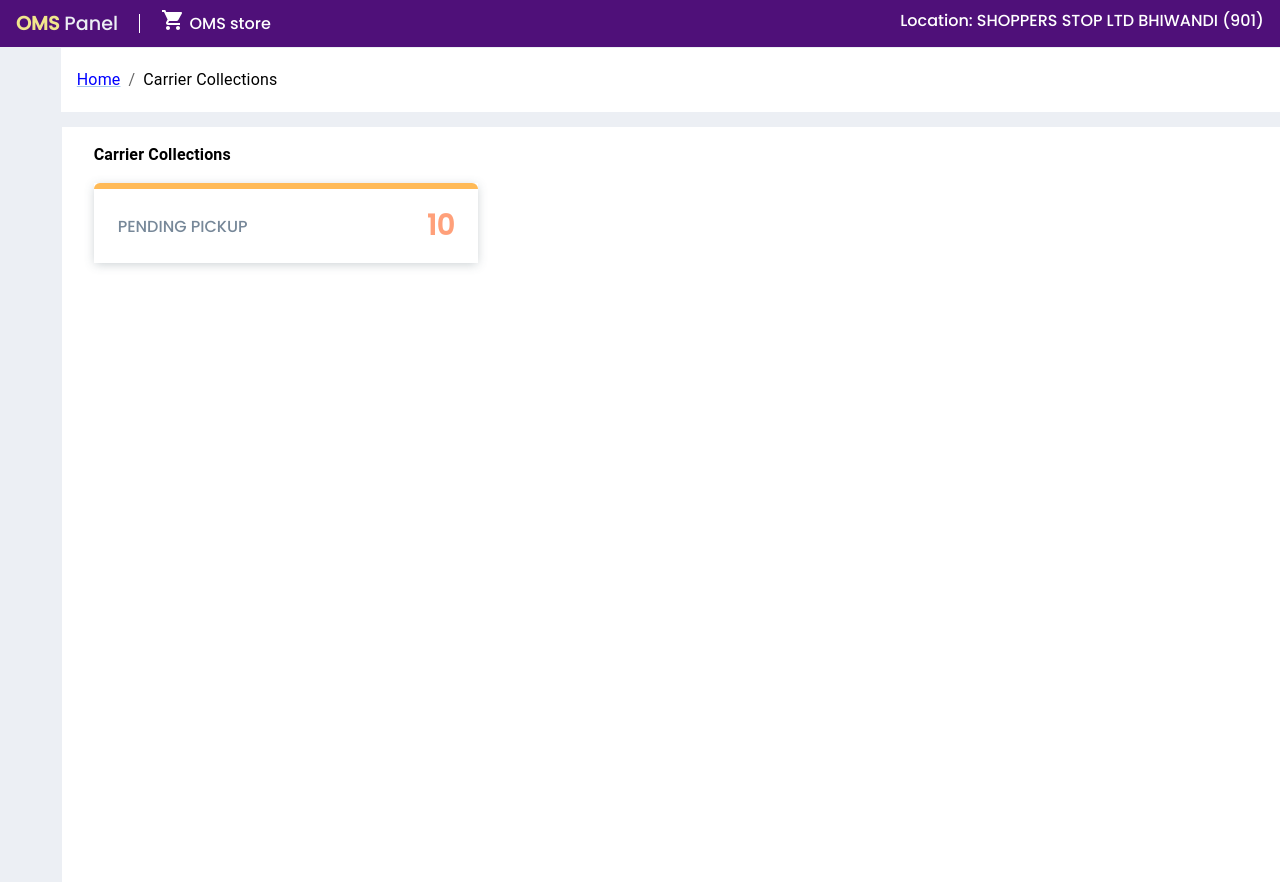
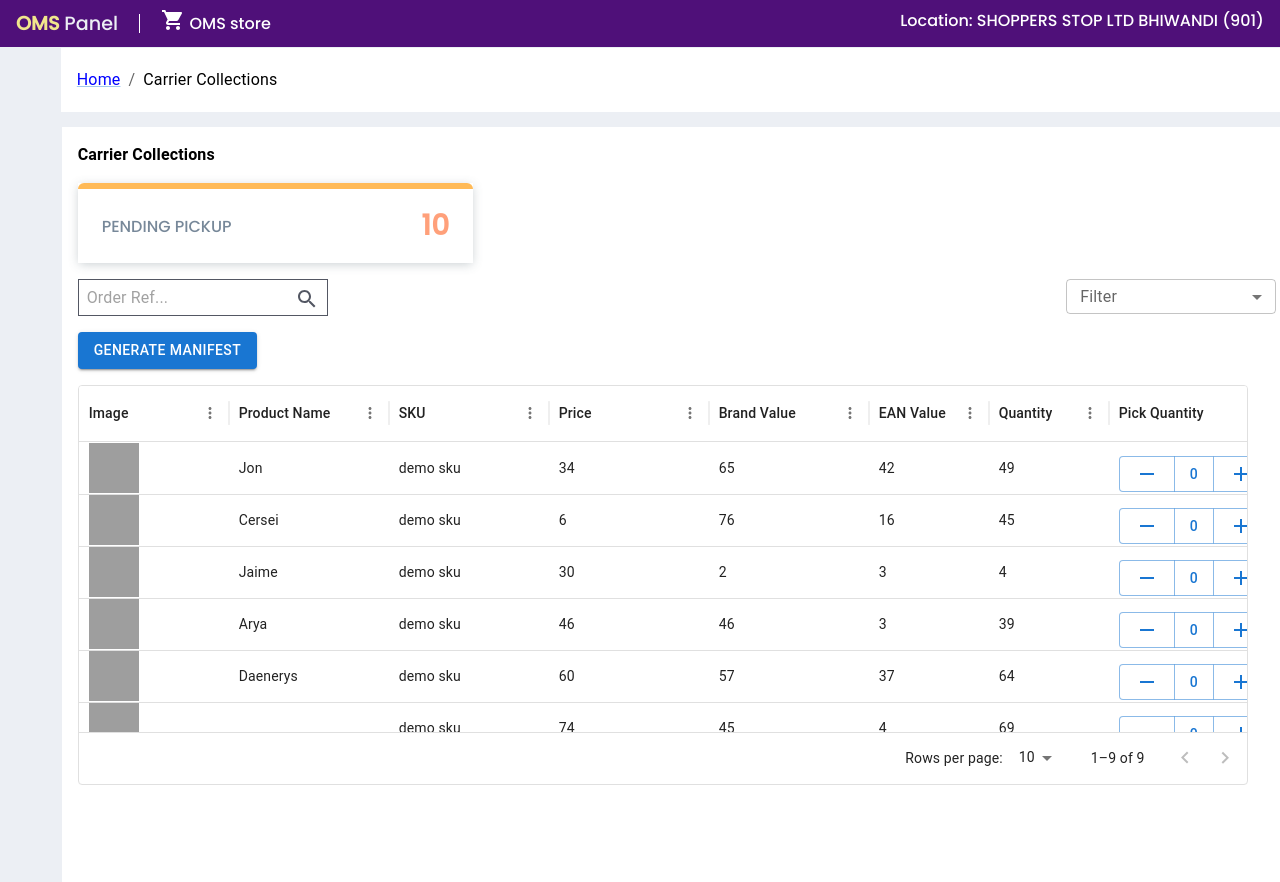
Before and after one commit to sshemantj/oms-panel, a Next.js app: page /carrier-collections in a window 1280 px wide. Built offline with nearby package versions, Linux system fonts and the light colour scheme; grey boxes are pictures that could not be loaded.

Commit message:
table pending in carrier collections

```diff
--- a/src/modules/CarrierCollectionModule/index.tsx
+++ b/src/modules/CarrierCollectionModule/index.tsx
@@ -3,6 +3,8 @@ import FeaturedTable from "@/tables/featuredTable";
 import { pickScreenColumns, pickScreenRows } from "@/constants/tableConstant";
 import { Box, Button, Grid, Typography } from "@mui/material";
 import Cards, { IBaseCardProps } from "@/component/atoms/cards";
+import SearchComponent from "@/component/molecules/searchComponent";
+import CustomSelect from "@/component/atoms/customSelect";
 
 const flex = {
   display: "flex",
@@ -10,11 +12,23 @@ const flex = {
   justifyContent: "center",
 };
 
+const data = [
+  { label: "SHIPDELIGHT", value: "SHIPDELIGHT" },
+  { label: "ECOM EXPRESS", value: "ECOM EXPRESS" },
+  { label: "BLOWHORN", value: "BLOWHORN" },
+  { label: "BLUEDART", value: "BLUEDART" },
+  { label: "DELHIVERY", value: "DELHIVERY" },
+  { label: "DUNZO", value: "DUNZO" },
+  { label: "XPRESSBEES", value: "XPRESSBEES" },
+  { label: "DEFAULT CARRIER", value: "DEFAULT CARRIER" },
+];
+
 const CarrierCollectionModule = () => {
   const [tableState, setTableState] = useState({
     columns: pickScreenColumns,
     rows: pickScreenRows,
   });
+  const [value, setValue] = useState<number | null>(0);
 
   const cardsList: IBaseCardProps[] = [
     {
@@ -25,8 +39,12 @@ const CarrierCollectionModule = () => {
     },
   ];
 
+  const handleOnChange = (
+    e: React.ChangeEvent<HTMLInputElement | HTMLTextAreaElement>
+  ) => {};
+
   return (
-    <Box sx={{ width: "100%", marginTop: "1rem", padding: "0 1rem" }}>
+    <Box sx={{ width: "100%", marginTop: "1rem", padding: "0" }}>
       <Box sx={{ ...flex, justifyContent: "space-between" }}>
         <Box sx={{ ...flex, width: "100%", justifyContent: "space-between" }}>
           <Box sx={{ ...flex, gap: "0.5rem" }}>
@@ -43,11 +61,46 @@ const CarrierCollectionModule = () => {
           );
         })}
       </Grid>
-      {/* <Box mt={2}>
+      <Grid container mt={2}>
+        <Grid item sx={{ marginRight: "auto" }} md={3}>
+          <SearchComponent label="Order Ref..." />
+        </Grid>
+        <Grid item sx={{ marginLeft: "auto" }} md={2}>
+          <CustomSelect
+            {...{
+              data,
+              handleOnChange,
+              label: "Filter",
+              selectWrapperStyle: {
+                marginLeft: "auto",
+              },
+              selectSx: {
+                width: "210px",
+                "& .MuiSelect-outlined": {
+                  padding: "6px",
+                },
+                "& .MuiInputLabel-shrink": {
+                  top: "0px",
+                },
+                "& label": {
+                  top: "-10px",
+                },
+                "& .Mui-focused": {
+                  top: "0",
+                },
+              },
+            }}
+          />
+        </Grid>
+      </Grid>
+      <Box mt={2}>
+        <Button variant="contained">GENERATE MANIFEST</Button>
+      </Box>
+      <Box mt={2}>
         <FeaturedTable
           {...{ rows: tableState.rows, columns: tableState.columns }}
         />
-      </Box> */}
+      </Box>
     </Box>
   );
 };
```
